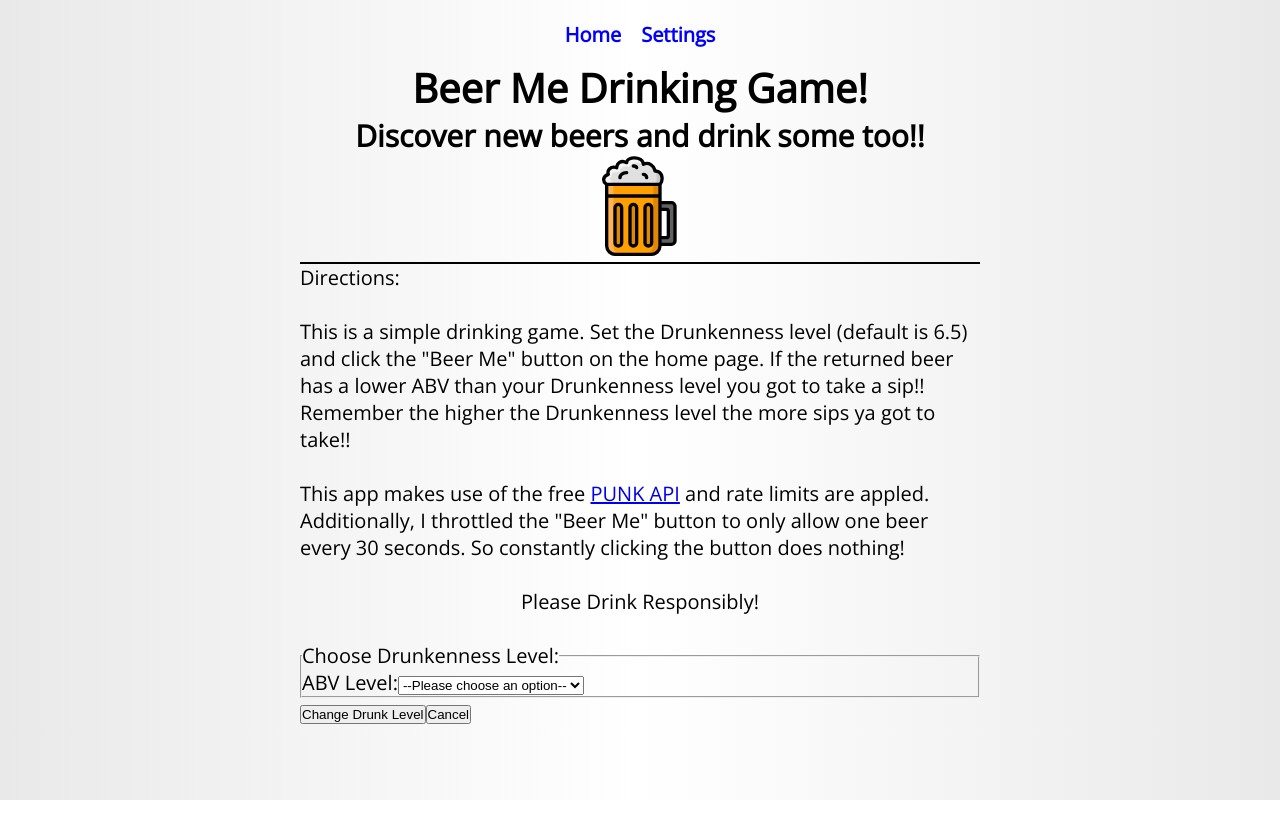
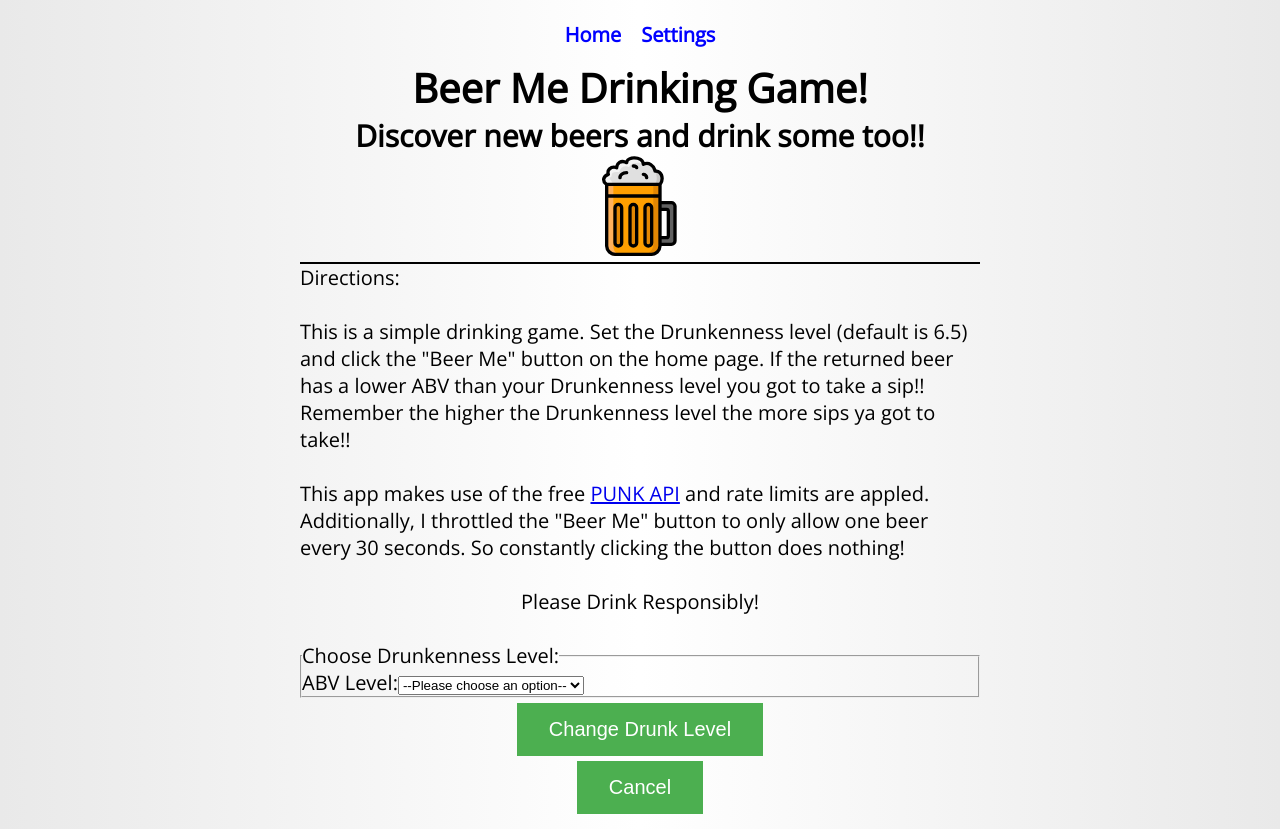
Before and after one commit to ARogala/beer-me, a React (Create React App) app: page /settings in a window 1280 px wide. Before the commit the page ends 800 px from the top, so only its background shows below. Built offline with nearby package versions, Linux system fonts and the light colour scheme.

Commit message:
style app btns

```diff
--- a/src/components/Beer.js
+++ b/src/components/Beer.js
@@ -59,7 +59,9 @@ class Beer extends React.Component {
 		return (
 			<div className="beer">
 				{myBeer}
-				<button onClick={() => this.props.fetchBeerData()}>Beer Me</button>
+				<div className="appBtnContainer">
+					<button className="appBtn" onClick={() => this.props.fetchBeerData()}>Beer Me</button>
+				</div>
 			</div>
 		);
 	}
--- a/src/components/DrunkennessLevel.js
+++ b/src/components/DrunkennessLevel.js
@@ -89,11 +89,13 @@ class DrunkennessLevel extends React.Component {
 					</select>
 				</fieldset>
 
-				<div className="DrunkSettings__btnContainer">
-					<button type="submit" value="Submit">
+				<div className="appBtnContainer">
+					<button className="appBtn" type="submit" value="Submit">
 						Change Drunk Level
 					</button>
-					<button type="button" value="Reset" onClick={() => this.resetForm()}>
+				</div>
+				<div className="appBtnContainer">
+					<button className="appBtn" type="button" value="Reset" onClick={() => this.resetForm()}>
 						Cancel
 					</button>
 				</div>
--- a/src/styles/_app.scss
+++ b/src/styles/_app.scss
@@ -1,4 +1,16 @@
 @charset "UTF-8";
+
+.appBtnContainer {
+	text-align: center;
+	margin: 5px;
+}
+.appBtn {
+	background-color: #4CAF50; /* Green */
+	border: none;
+	color: white;
+	padding: 15px 32px;
+	font-size: $huge-font-size;
+}
 
 .App {
 	max-width: $max-width;
```
